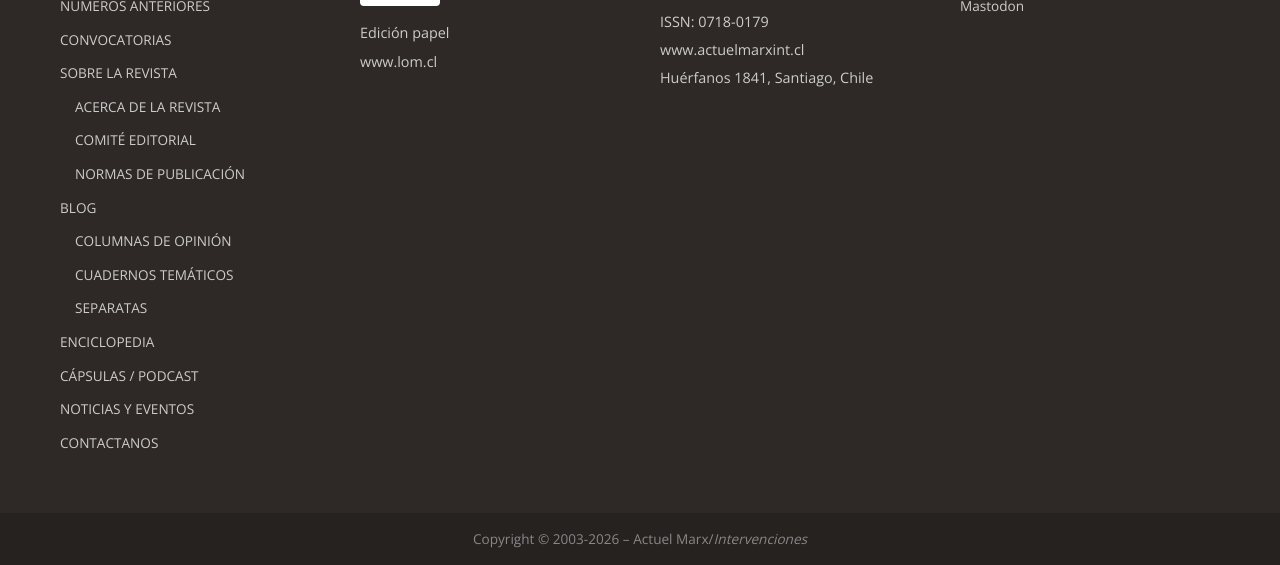
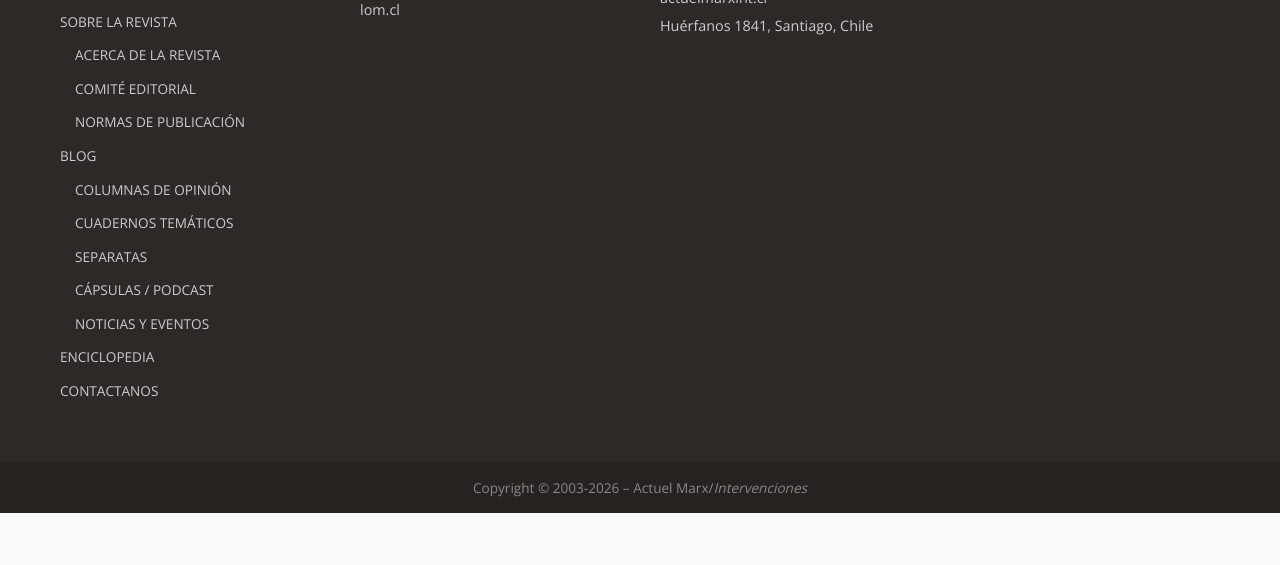
Before and after one commit to ramosmerino/landing-actuel-marx, an Astro site: page /landing-actuel-marx/blog/columnas-de-opinion/columna-ejemplo in a window 1280 px wide. Shown: the part 708-1273 px from the top of the page. After the commit the page ends 1221 px from the top, so only its background shows below. Built offline with nearby package versions, Linux system fonts and the light colour scheme; Astro itself is replaced by a stand-in of ours.

Commit message:
fix: unión de menús y correcciones gráficas

```diff
--- a/src/components/Footer.astro
+++ b/src/components/Footer.astro
@@ -2,7 +2,11 @@
 import * as footerInfo from "../content/footer.md";
 import { socialLinks } from "../data/social";
 import { withBase } from "../lib/url";
-const { title, lines } = footerInfo.frontmatter;
+const { title, lines, lineHrefs = {} } = footerInfo.frontmatter as {
+  title: string;
+  lines: string[];
+  lineHrefs?: Record<string, string>;
+};
 
 function hrefFor(href: string): string {
   return href === "#" ? href : withBase(href);
@@ -37,9 +41,13 @@ const footerLinks = [
     indent: true,
   },
   { label: "SEPARATAS", href: "/blog/separatas", indent: true },
+  { label: "CÁPSULAS / PODCAST", href: "/capsulas-podcast", indent: true },
+  {
+    label: "NOTICIAS Y EVENTOS",
+    href: "/noticias-y-eventos",
+    indent: true,
+  },
   { label: "ENCICLOPEDIA", href: "/enciclopedia" },
-  { label: "CÁPSULAS / PODCAST", href: "/capsulas-podcast" },
-  { label: "NOTICIAS Y EVENTOS", href: "/noticias-y-eventos" },
   { label: "CONTACTANOS", href: "/contactanos" },
 ];
 ---
@@ -82,7 +90,7 @@ const footerLinks = [
               rel="noopener noreferrer"
               class="lom-link"
             >
-              www.lom.cl
+              lom.cl
             </a>
           </div>
         </div>
@@ -90,7 +98,25 @@ const footerLinks = [
         <div class="footer-column">
           <h3 class="footer-title">{title}</h3>
           <div class="info-content">
-            {lines.map((line) => <p>{line}</p>)}
+            {
+              lines.map((line) => {
+                const href = lineHrefs[line];
+                return href ? (
+                  <p>
+                    <a
+                      href={href}
+                      target="_blank"
+                      rel="noopener noreferrer"
+                      class="info-link"
+                    >
+                      {line}
+                    </a>
+                  </p>
+                ) : (
+                  <p>{line}</p>
+                );
+              })
+            }
           </div>
         </div>
 
@@ -248,6 +274,16 @@ const footerLinks = [
     line-height: 1.6;
   }
 
+  .info-content .info-link {
+    color: inherit;
+    text-decoration: none;
+    transition: color 0.3s;
+  }
+
+  .info-content .info-link:hover {
+    color: var(--color-primary);
+  }
+
   .footer-bottom {
     background: var(--color-dark-950);
     padding: 15px 0;
--- a/src/components/Navigation.astro
+++ b/src/components/Navigation.astro
@@ -28,11 +28,11 @@ const navItems = [
       { label: 'COLUMNAS DE OPINIÓN', href: '/blog/columnas-de-opinion' },
       { label: 'CUADERNOS TEMÁTICOS', href: '/blog/cuadernos-tematicos' },
       { label: 'SEPARATAS', href: '/blog/separatas' },
+      { label: 'CÁPSULAS / PODCAST', href: '/capsulas-podcast' },
+      { label: 'NOTICIAS Y EVENTOS', href: '/noticias-y-eventos' },
     ]
   },
   { label: 'ENCICLOPEDIA', href: '/enciclopedia' },
-  { label: 'CÁPSULAS / PODCAST', href: '/capsulas-podcast' },
-  { label: 'NOTICIAS Y EVENTOS', href: '/noticias-y-eventos' },
   { label: 'CONTACTANOS', href: '/contactanos' },
 ];
 ---
--- a/src/content/footer.md
+++ b/src/content/footer.md
@@ -1,10 +1,13 @@
 ---
-title: "Informaciones"
+title: Informaciones
 lines:
-  - "María Emilia Tijoux Merino"
-  - "Registro de propiedad intelectual"
-  - "N° 158.253"
+  - María Emilia Tijoux Merino
+  - Registro de propiedad intelectual
+  - N° 158.253
   - "ISSN: 0718-0179"
-  - "www.actuelmarxint.cl"
-  - "Huérfanos 1841, Santiago, Chile"
+  - actuelmarxint.cl
+  - Huérfanos 1841, Santiago, Chile
+lineHrefs:
+  actuelmarxint.cl: "https://actuelmarxint.cl"
+  "Huérfanos 1841, Santiago, Chile": "https://www.google.com/maps/search/?api=1&query=Hu%C3%A9rfanos+1841%2C+Santiago%2C+Chile"
 ---
```
Also changed, not shown: public/favicon.ico (deleted).
